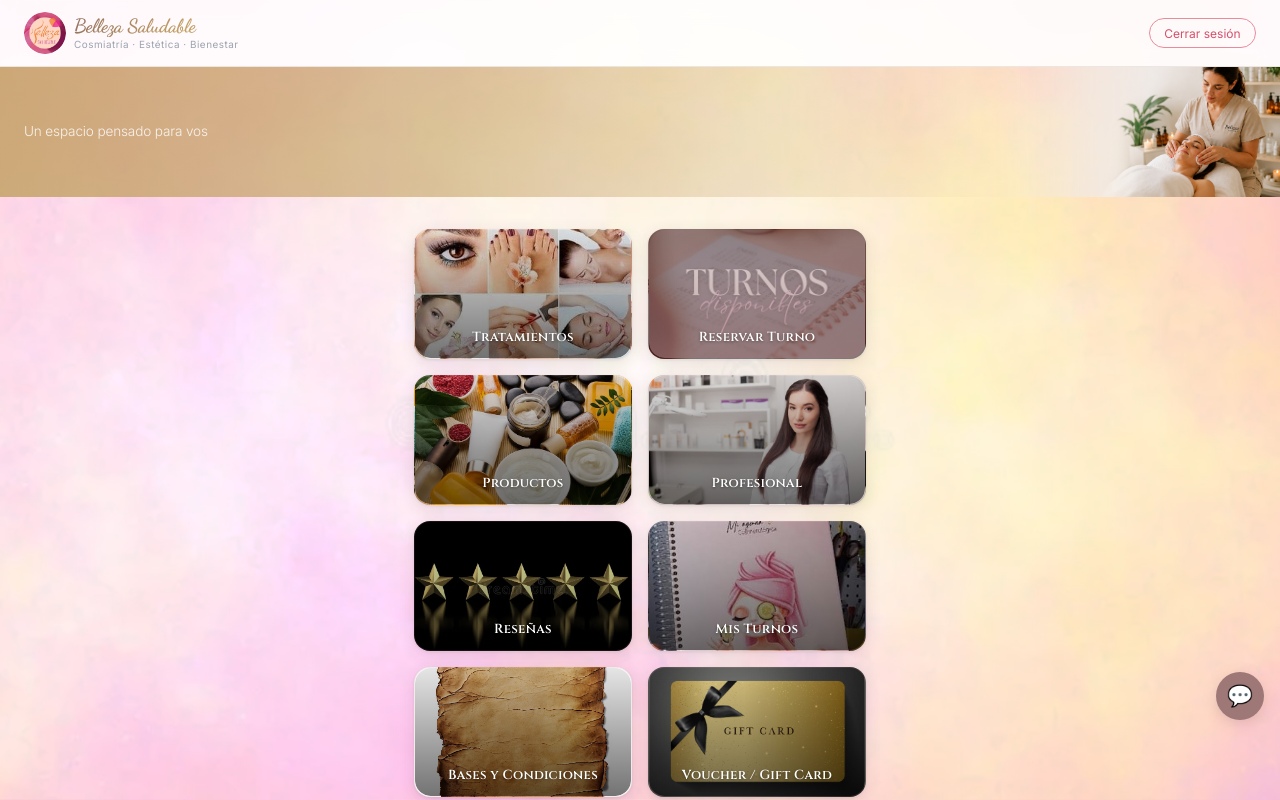
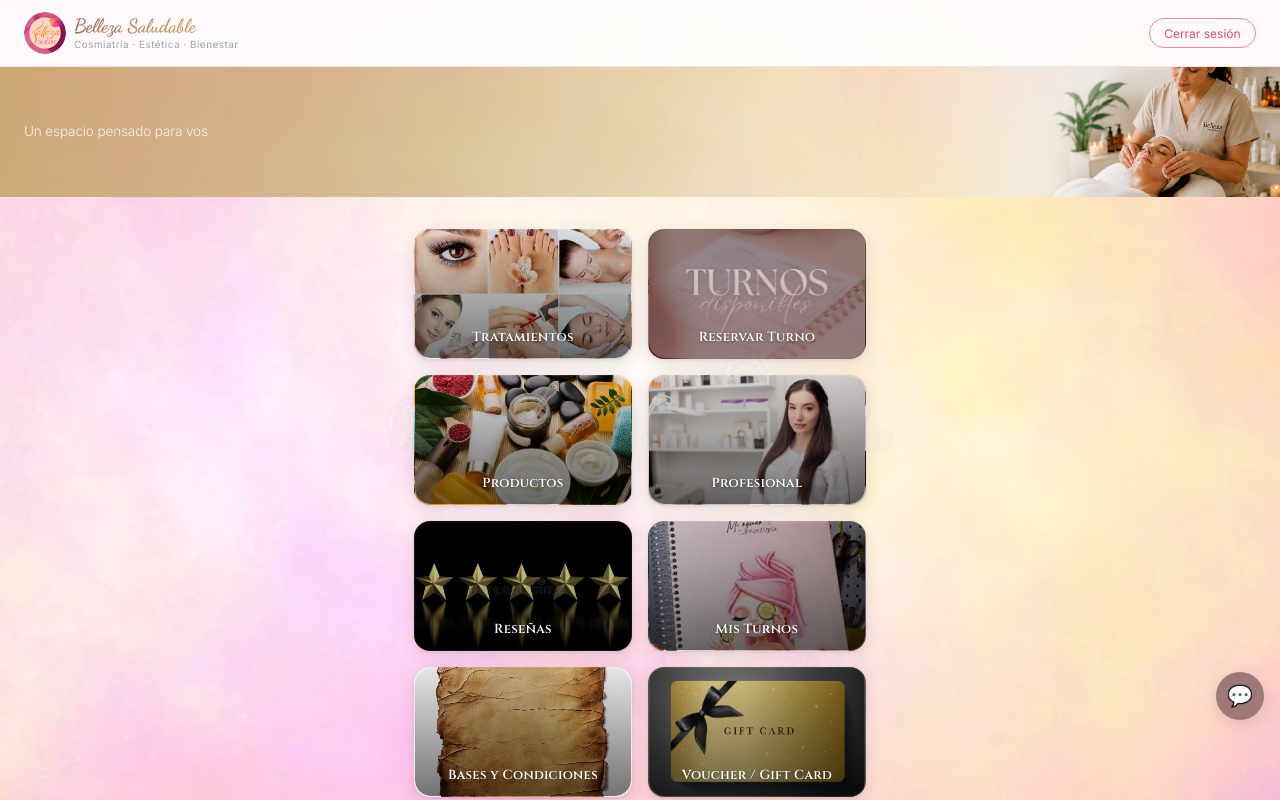
Before and after one commit to PameVillegas/belleza-saludable, a React (Vite) app in the folder frontend/: page /inicio in a window 1280 px wide. Shown: the top 800 px of the page. Built offline with nearby package versions, Linux system fonts and the light colour scheme.

Commit message:
Banner: imagen mas grande (35%)

```diff
--- a/frontend/src/styles/global.css
+++ b/frontend/src/styles/global.css
@@ -1164,7 +1164,7 @@ body {
   position: absolute;
   top: 50%;
   right: 0;
-  transform: translateY(-50%) scale(0.25);
+  transform: translateY(-50%) scale(0.35);
   transform-origin: right center;
   -webkit-mask-image: linear-gradient(90deg, transparent 0%, transparent 10%, rgba(0,0,0,0.3) 25%, rgba(0,0,0,0.7) 40%, black 60%);
   mask-image: linear-gradient(90deg, transparent 0%, transparent 10%, rgba(0,0,0,0.3) 25%, rgba(0,0,0,0.7) 40%, black 60%);
```
